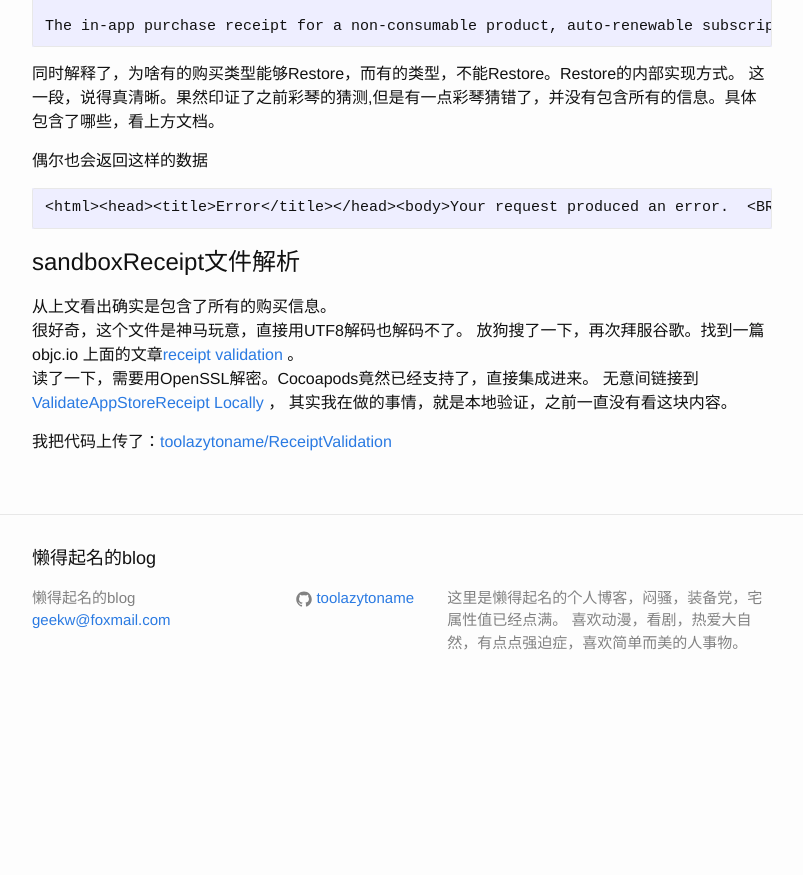
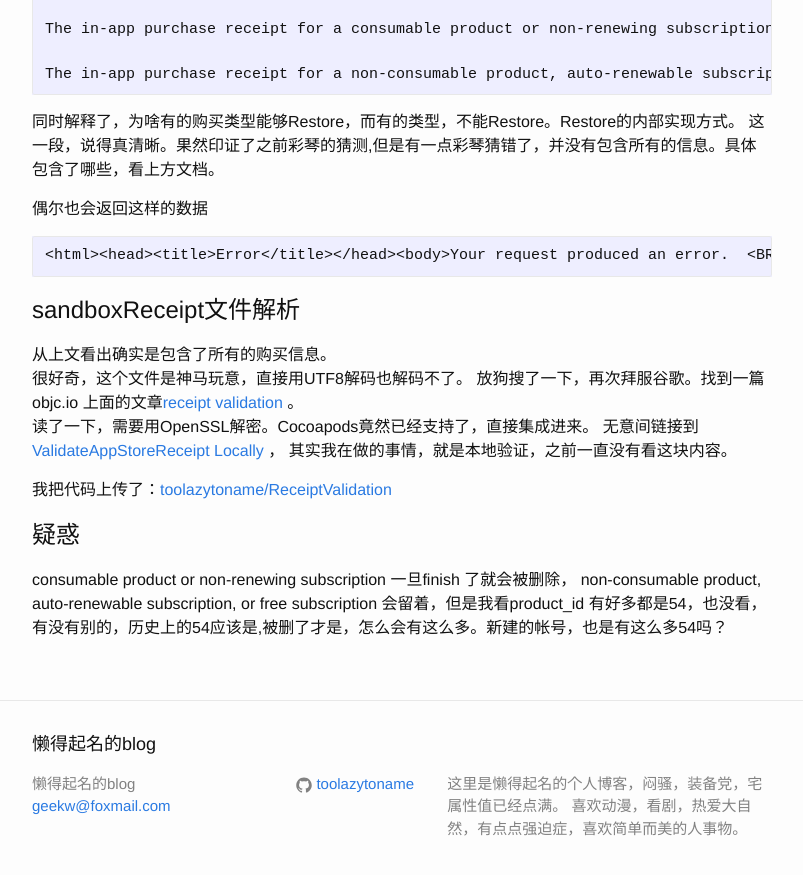
Before and after one commit to toolazytoname/toolazytoname.github.io, a Jekyll site: the page built from _posts/2016-05-28-iap-new-receipt-api-replace.markdown, in a window 1280 px wide and 900 px high, scrolled down 3812 px. Shown: the top 875 px of the window, without its empty margins (238-1041 px from the left). Built offline with Jekyll 4.4.1, drawn with Linux system fonts in a browser that asks for light colours; before the commit the page ends 4526 px from its top, so only the background shows below that.

Commit message:
edit post

```diff
--- a/_posts/2016-05-28-iap-new-receipt-api-replace.markdown
+++ b/_posts/2016-05-28-iap-new-receipt-api-replace.markdown
@@ -15,6 +15,8 @@
 	* [请求](#newRequest)
 	* [返回](#newResponse)
 * [sandboxReceipt文件解析](#sandboxReceiptParse)
+* [疑惑](#question)
+
 
 
 项目一直用的是老的API，年前曾经替换成新的API，用如下的写法，但是会有偶发的问题，所以目前生产环境上用的还是老的API。苹果已经不建议使用了。为了尽早替换成新的API，彩琴做了一番研究，找了一下为啥用新的API，会偶发购买失败的原因。代码如下：可以看到做了版本控制。
@@ -45,6 +47,8 @@
      "signing-status" = "0";
 }
 ~~~
+
+
 <a name="oldResponse"></a>返回
 ----
 
@@ -138,3 +142,7 @@
 其实我在做的事情，就是本地验证，之前一直没有看这块内容。
 
 我把代码上传了：[toolazytoname/ReceiptValidation](https://github.com/toolazytoname/ReceiptValidation)
+
+<a name="question"></a>疑惑
+===
+consumable product or non-renewing subscription 一旦finish 了就会被删除， non-consumable product, auto-renewable subscription, or free subscription 会留着，但是我看product_id 有好多都是54，也没看，有没有别的，历史上的54应该是,被删了才是，怎么会有这么多。新建的帐号，也是有这么多54吗？
```
